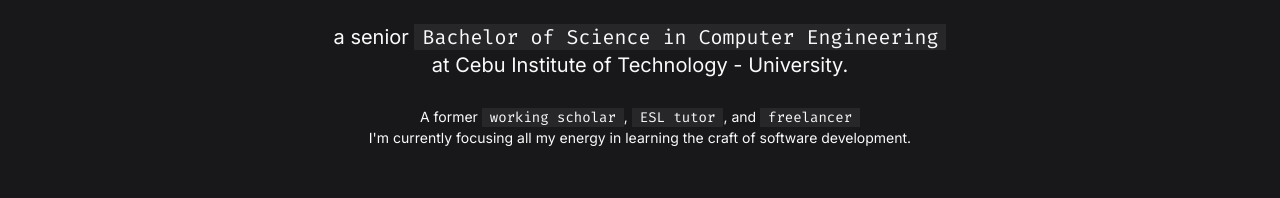
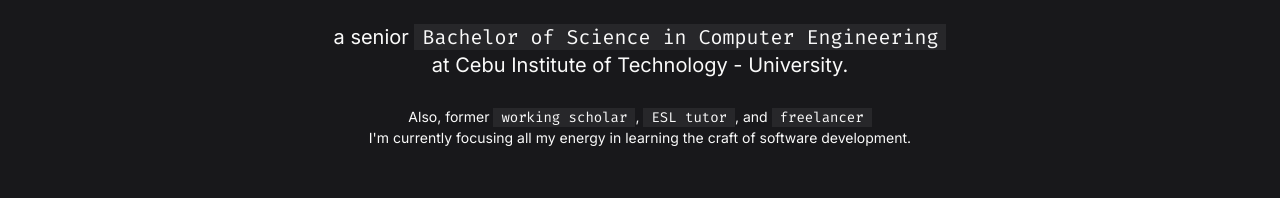
Before and after one commit to noice-noise/noice-noise.github.io, a website built with Vite: page index.html in a window 1280 px wide. Shown: the part 1225-1423 px from the top of the page. Built offline with nearby package versions, Linux system fonts and the light colour scheme.

Commit message:
chore: fix typo

```diff
--- a/index.html
+++ b/index.html
@@ -295,7 +295,7 @@
               </p>
 
               <p class="text-sm">
-                A former
+                Also, former
                 <span class="bg-foreground px-2 font-code">working scholar</span
                 >, <span class="bg-foreground px-2 font-code">ESL tutor</span>,
                 and
```
